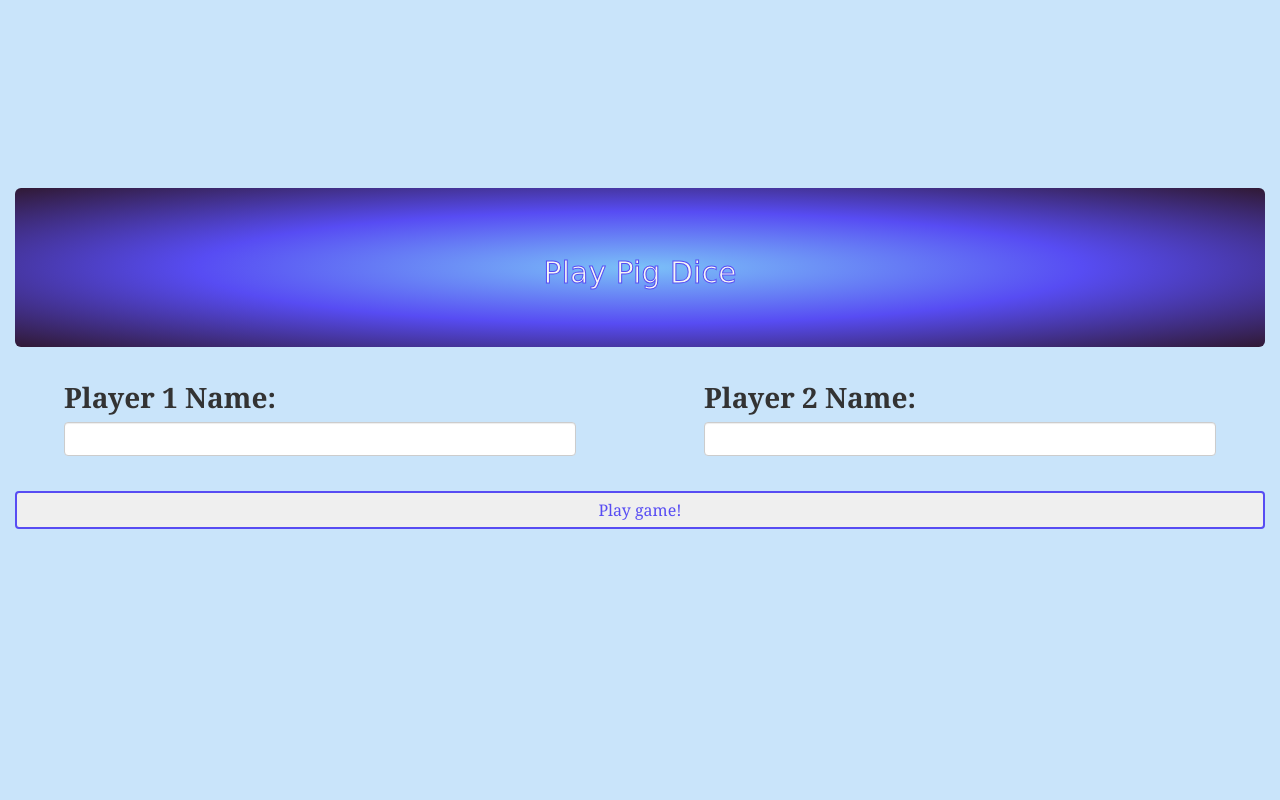
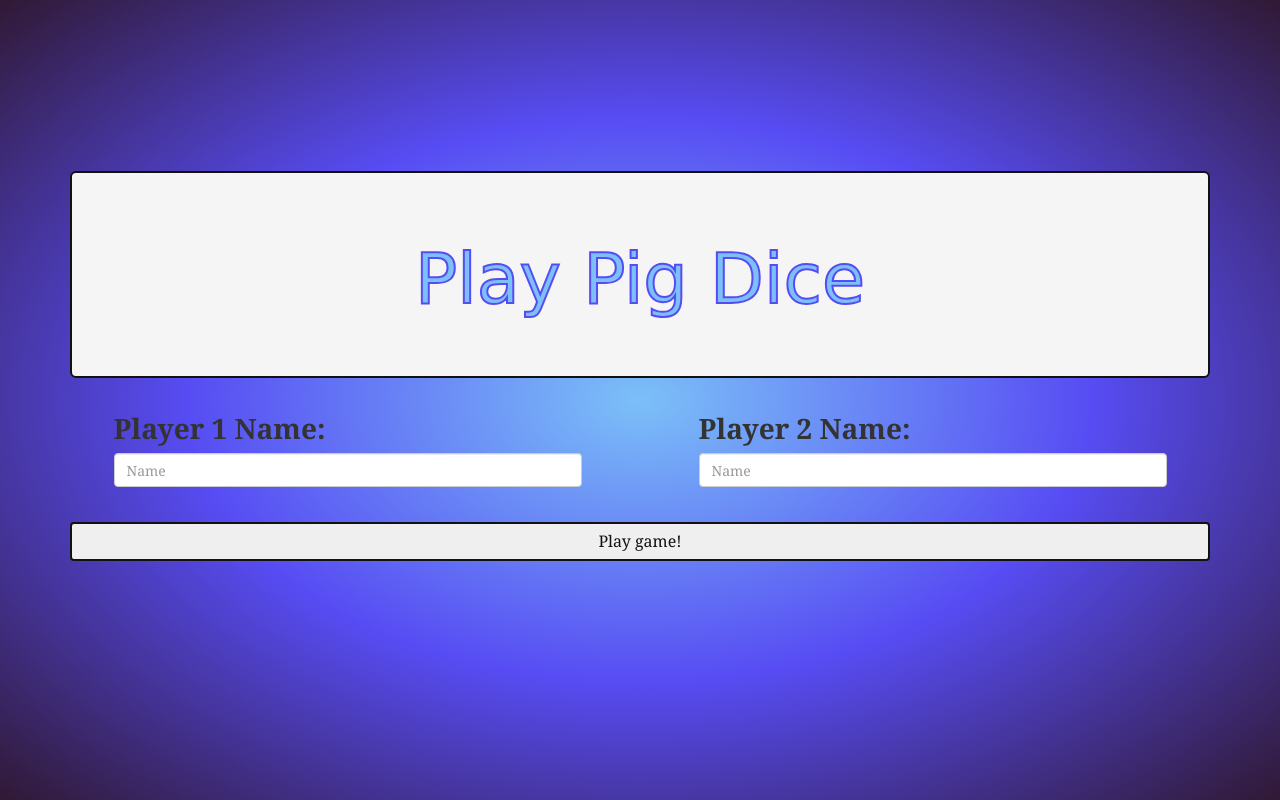
Before and after one commit to zakkreyshort/pig-dice, a plain HTML site: page index.html in a window 1280 px wide. Drawn offline with Linux system fonts and the light colour scheme; a web font is replaced by a local one.

Commit message:
update styles

```diff
--- a/css/styles.css
+++ b/css/styles.css
@@ -1,15 +1,29 @@
 body {
+  height: 100%;
+  margin: 0;
   font-family: Georgia, 'Times New Roman', Times, serif;
-  background-color: #c9e4fa;
+  background-image: radial-gradient(#7bc0f8, #574cf3, #301934);
+  background-repeat: no-repeat;
+  background-size: cover;
+  background-attachment: fixed;
 }
 
-.jumbotron{
+html {
+  height: 100%;
+}
+
+.jumbotron {
   text-align: center;
-  background-image: radial-gradient(#7bc0f8, #574cf3, #301934);
+  background-color: #f5f5f5;
+  border: 2px solid #111111;
   margin-top: 15%;
   font-family: 'Bowlby One SC', cursive;
-  color: #f5f5f5;
-  -webkit-text-stroke: 1px #574cf3;
+  color: #7bc0f8;
+  -webkit-text-stroke: 2px #574cf3;
+}
+
+.jumbotron h2 {
+  font-size: 5em;
 }
 
 #gameScreen {
@@ -47,14 +61,14 @@ button#roll:hover {
 button#hold {
   width: 40%;
   color: #f5f5f5;
-  background-color: #f30c0c;
+  background-color: #111111;
   font-size: medium;
 }
 
 button#hold:hover {
   width: 40%;
-  border: 2px solid #f30c0c;
-  color: #f30c0c;
+  border: 2px solid #111111;
+  color: #111111;
   background-color: #f5f5f5;
   font-size: medium;
 }
@@ -62,15 +76,15 @@ button#hold:hover {
 button#start-play {
   width: 100%;
   margin-top: 20px;
-  border: 2px solid #574cf3;
-  color: #574cf3;
+  border: 2px solid #111111;
+  color: #111111;
   font-size: medium;
 }
 
 button#start-play:hover {
   width: 100%;
   color: #f5f5f5;
-  background-color: #574cf3;
+  background-color: #111111;
   font-size: medium;
 }
 
--- a/index.html
+++ b/index.html
@@ -9,21 +9,20 @@
   <title>Dice Game</title>
 </head>
 <body>
-  <div class="container-fluid">
+  <div class="container">
     <div id="initialScreen">
       <div class="jumbotron">
-
         <h2>Play Pig Dice</h2>
       </div>
       <div class="row">
         <form>
           <div class="form-group">
             <label for="player1Name">Player 1 Name:</label>
-            <input class="form-control" type="text" name="player1" id="player1Name">
+            <input type="text" class="form-control" id="player1Name" placeholder="Name" required>
           </div>
           <div class="form-group">
             <label for="player2Name">Player 2 Name:</label>
-            <input class="form-control" type="text" name="player2" id="player2Name">
+            <input type="text" class="form-control" id="player2Name" placeholder="Name" required>
           </div>
       </div>
           <button id="start-play" type="submit" class="btn">Play game!</button>
```
